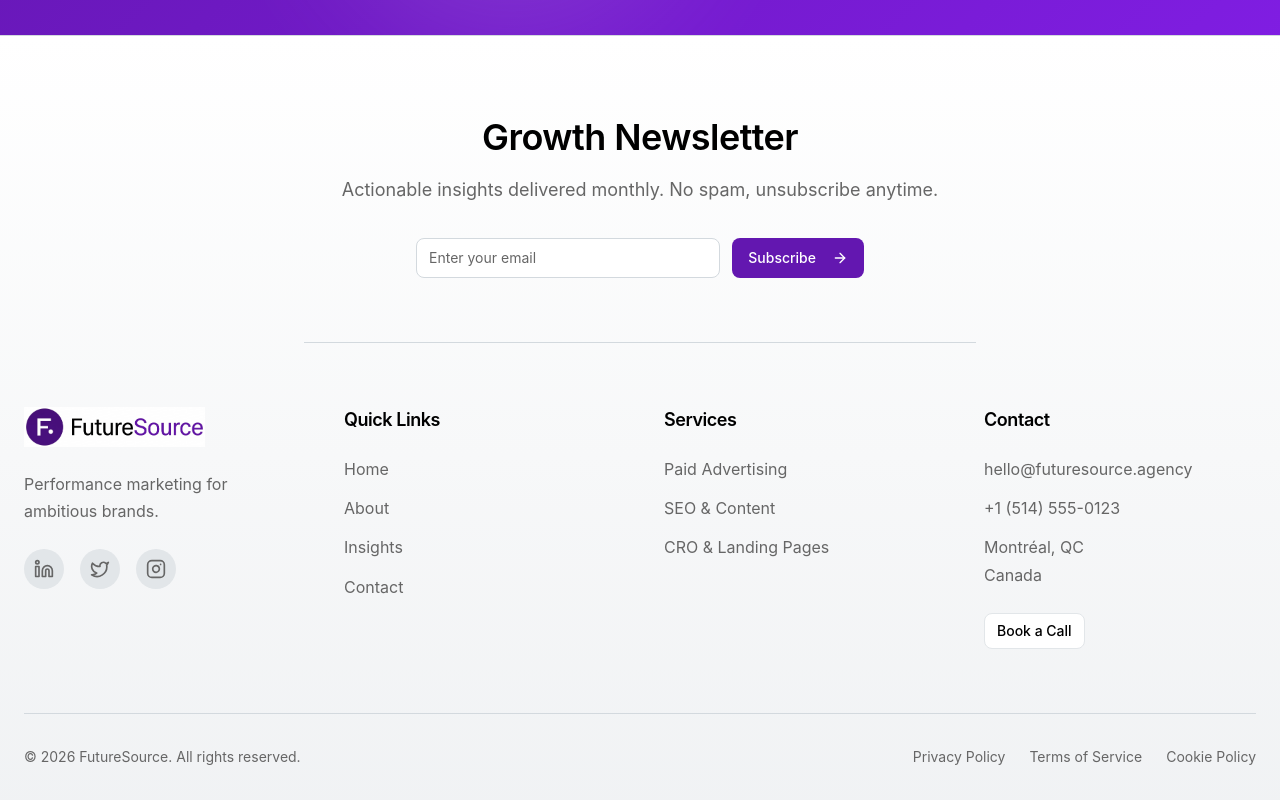
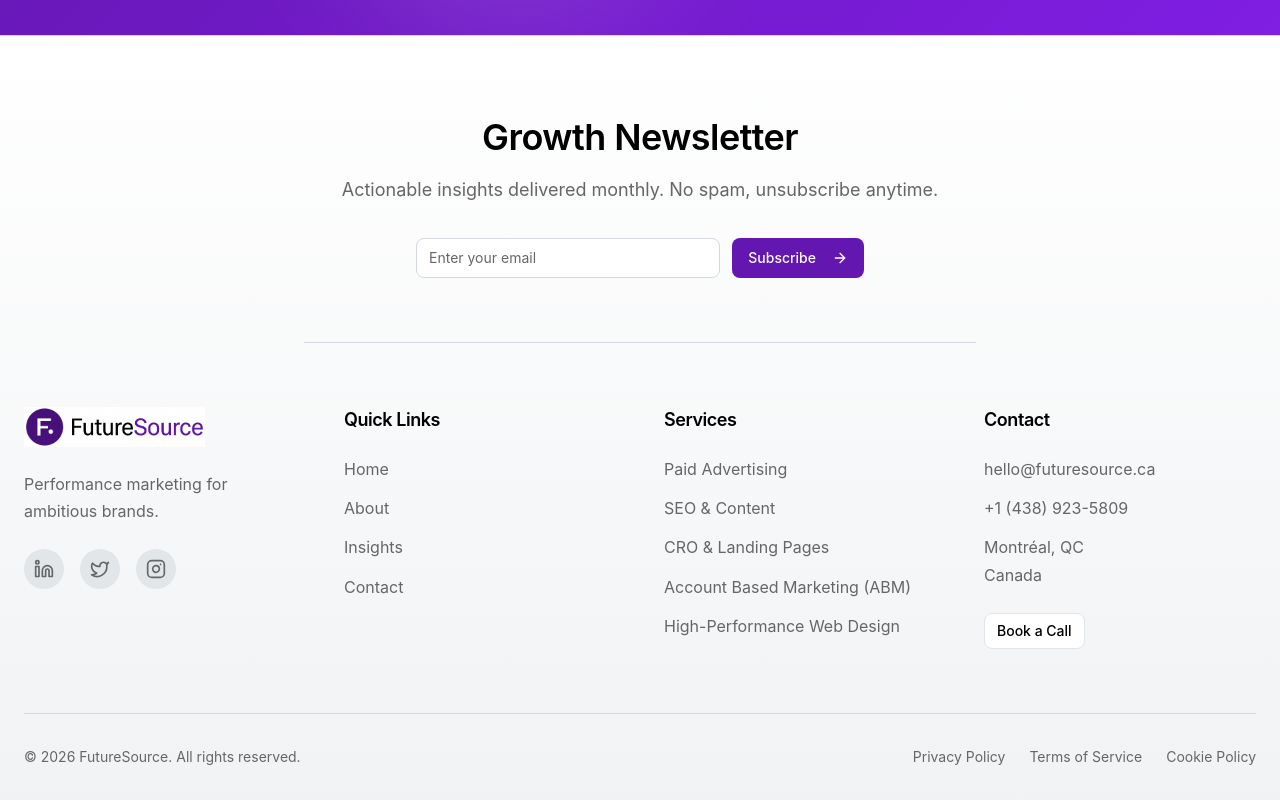
Before and after one commit to aravsahni7/FutureSource, a React (Vite) app: page / in a window 1280 px wide. Shown: the part 2514-3314 px from the top of the page. Built offline with nearby package versions, Linux system fonts and the light colour scheme; the HTML template or start-up script is replaced by a standard one.

Commit message:
footer updated

```diff
--- a/src/components/Footer.tsx
+++ b/src/components/Footer.tsx
@@ -30,6 +30,8 @@ export function Footer() {
     { href: '/services/paid-ads', label: t('services.paidAds.title') },
     { href: '/services/seo-content', label: t('services.seo.title') },
     { href: '/services/cro-landing-pages', label: t('services.cro.title') },
+    { href: '/services/account-based-marketing', label: t('Account Based Marketing (ABM)') },
+    { href: '/services/high-performance-web-design', label: t('High-Performance Web Design') }
   ];
 
   const legalLinks = [
@@ -160,8 +162,8 @@ export function Footer() {
               {t('footer.contact')}
             </h4>
             <ul className="space-y-3 text-body-md text-muted-foreground">
-              <li>hello@futuresource.agency</li>
-              <li>+1 (514) 555-0123</li>
+              <li>hello@futuresource.ca</li>
+              <li>+1 (438) 923-5809</li>
               <li>
                 Montréal, QC<br />
                 Canada
```
